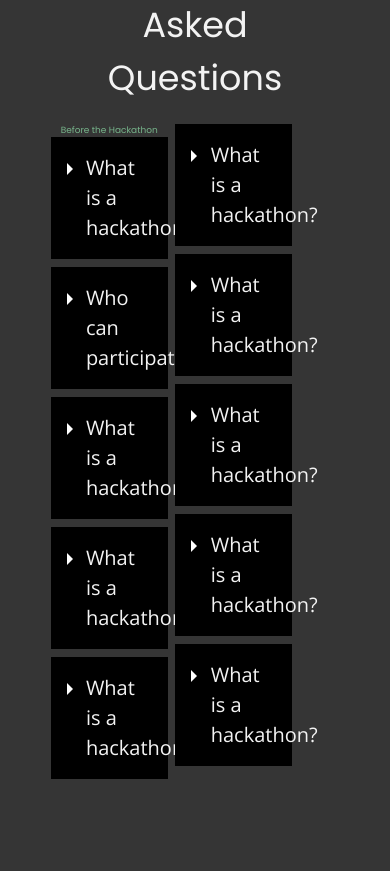
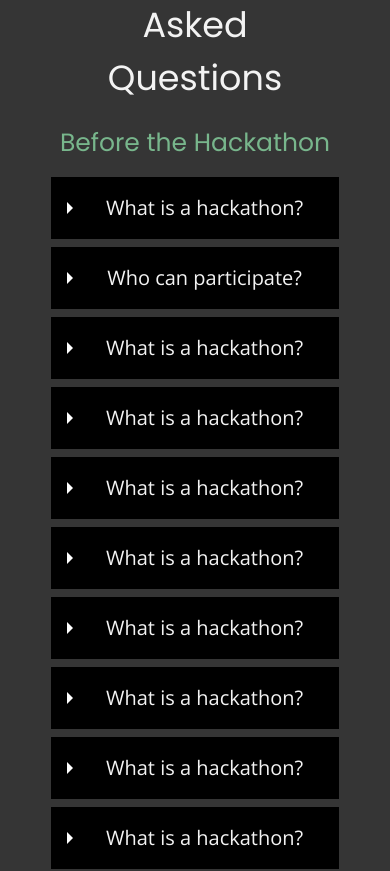
Before and after one commit to ClockHacks/clockhacks.ca, a React (Create React App) app: page / in a window 390 px wide. Shown: the part 2140-3011 px from the top of the page. Built offline with nearby package versions, Linux system fonts and the light colour scheme.

Commit message:
make FAQ page responsive

```diff
--- a/src/styles.scss
+++ b/src/styles.scss
@@ -104,10 +104,37 @@ gradient {
     display: flex;
 
     .header {
-        font-size: max(2.3vw, 3px);
+        font-size: max(2.3vw, 25px);
         text-align: center;
         margin-bottom: 0px;
         color: $accent;
+    }
+}
+
+@media screen and (max-width: 1000px) {
+    .faqdiv {
+        display: block;
+
+        .header {
+            margin-bottom: 15px;
+        }
+    }
+
+    .faqcolumn {
+        margin-left: 0;
+    }
+
+    details {
+        width: 80%;
+        text-align: center;
+        margin-left: auto;
+        margin-right: auto;
+    }
+}
+
+@media screen and (max-width: 700px) {
+    details {
+        width: 100%;
     }
 }
 
```
